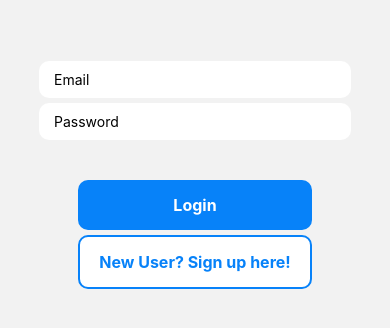
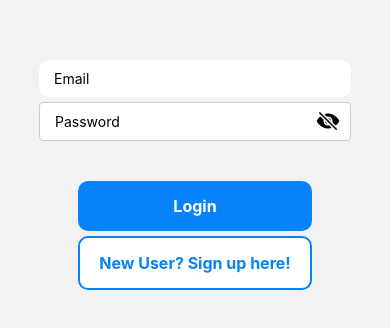
Before and after one commit to ucsb-cs184-f24/team09-Shopping, a React Native app: screen /Login in a window 390 px wide. Shown: the part 250-578 px from the top of the page. Built offline with nearby package versions, Linux system fonts and the light colour scheme; no server answers.

Commit message:
display correct error message when user tries creating an account with an email already associated with another account, also added back buttons for some screens for easier navigation

```diff
--- a/src/screens/LoginScreen.js
+++ b/src/screens/LoginScreen.js
@@ -2,10 +2,12 @@ import { useState } from 'react'
 import { KeyboardAvoidingView, StyleSheet, Text, TextInput, TouchableOpacity, View } from 'react-native'
 import { signInWithEmailAndPassword } from "firebase/auth";
 import { auth } from '../../firebaseConfig';
+import { Ionicons } from '@expo/vector-icons';
 
 export default function LoginScreen({ navigation }) {
     const [email, setEmail] = useState('');
     const [password, setPassword] = useState('');
+    const [passwordVisible, setPasswordVisible] = useState(false);
 
     const handleLogin = () => {
         signInWithEmailAndPassword(auth, email, password)
@@ -31,13 +33,18 @@ export default function LoginScreen({ navigation }) {
                     onChangeText={text => setEmail(text)}
                     style={styles.input}
                 />
-                <TextInput
-                    placeholder="Password"
-                    value={password}
-                    onChangeText={text => setPassword(text)}
-                    style={styles.input}
-                    secureTextEntry
-                />
+                <View style={styles.passwordContainer}>
+                    <TextInput
+                        placeholder="Password"
+                        value={password}
+                        onChangeText={text => setPassword(text)}
+                        style={styles.passwordInput}
+                        secureTextEntry={!passwordVisible}
+                    />
+                    <TouchableOpacity onPress={() => setPasswordVisible(!passwordVisible)}>
+                        <Ionicons name={passwordVisible ? "eye" : "eye-off"} size={24} color="black" />
+                    </TouchableOpacity>
+                </View>
             </View>
 
             <View style={styles.buttonContainer}>
@@ -74,6 +81,22 @@ const styles = StyleSheet.create({
         borderRadius: 10,
         marginTop: 5
     },
+    passwordContainer: {
+        flexDirection: 'row',
+        alignItems: 'center',
+        width: '100%',
+        borderWidth: 1,
+        borderColor: '#ccc',
+        borderRadius: 4,
+        marginTop: 5,
+        paddingHorizontal: 10,
+        backgroundColor: 'white',
+    },
+    passwordInput: {
+        flex: 1,
+        paddingVertical: 10,
+        paddingHorizontal: 5,
+    },
     buttonContainer: {
         width: '60%',
         justifyContent: 'center',
--- a/src/screens/RegisterScreen.js
+++ b/src/screens/RegisterScreen.js
@@ -4,8 +4,9 @@ import { createUserWithEmailAndPassword, updateProfile } from "firebase/auth";
 import { doc, setDoc, Timestamp } from 'firebase/firestore';
 import { auth, db } from '../../firebaseConfig';
 import { Ionicons } from '@expo/vector-icons';
+import Icon from 'react-native-vector-icons/MaterialIcons';
 
-export default function RegisterScreen() {
+export default function RegisterScreen({ navigation }) {
     const [name, setName] = useState('');
     const [email, setEmail] = useState('');
     const [password, setPassword] = useState('');
@@ -38,7 +39,11 @@ export default function RegisterScreen() {
 
             console.log('Registered with:', user.email);
         } catch (error) {
-            alert(error.message);
+            if (error.code === 'auth/email-already-in-use') {
+                alert('This email is already associated with an account.');
+            } else {
+                alert(error.message);
+            }
         }
     };
 
@@ -61,6 +66,14 @@ export default function RegisterScreen() {
             style={styles.container}
             behavior="padding"
         >
+
+            <View style={styles.backButtonContainer}>
+                <TouchableOpacity style={styles.backButton} onPress={() => navigation.goBack()}>
+                    <Icon name="arrow-back" size={24} color="#000" />
+                    <Text style={styles.backButtonText}>Back</Text>
+                </TouchableOpacity>
+            </View>
+
             <View style={styles.inputContainer}>
                 <TextInput
                     placeholder="Name"
@@ -177,4 +190,19 @@ const styles = StyleSheet.create({
         fontWeight: '700',
         fontSize: 16
     },
+    backButtonContainer: {
+        flexDirection: 'row',
+        alignItems: 'center',
+        position: 'absolute',
+        top: 40,
+        left: 20,
+    },
+    backButton: {
+        flexDirection: 'row',
+        alignItems: 'center',
+    },
+    backButtonText: {
+        fontSize: 16,
+        marginLeft: 5,
+    },
 });
```
